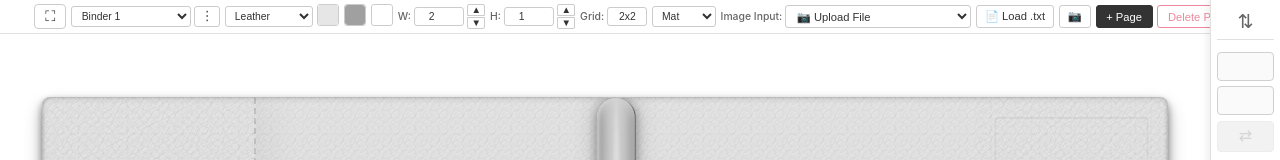
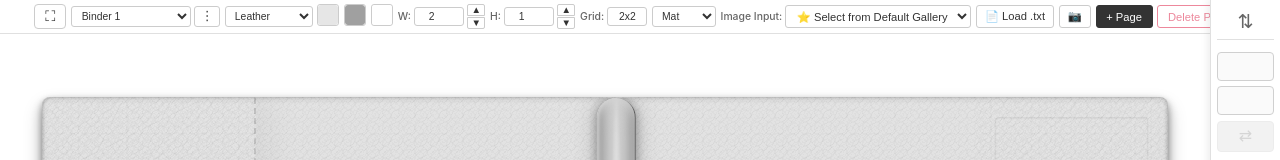
Before and after one commit to melikeozlen/binder-app, a React (Create React App) app: page / in a window 1280 px wide. Shown: the top 160 px of the page. Built offline with nearby package versions, Linux system fonts and the light colour scheme.

Commit message:
Update imageInputMode default value in App.js and Page.js components to 'defaultGallery' for improved consistency in image handling across the application.

```diff
--- a/src/App.js
+++ b/src/App.js
@@ -968,7 +968,7 @@ function App() {
   // localStorage'a kaydederken sayısal değerleri kullan
   const [gridSize, setGridSize] = useState(savedSettings?.gridSize || '2x2');
   const [pageType, setPageType] = useState(savedSettings?.pageType || 'mat');
-  const [imageInputMode, setImageInputMode] = useState(savedSettings?.imageInputMode || 'file'); // 'file', 'url' veya 'gallery'
+  const [imageInputMode, setImageInputMode] = useState(savedSettings?.imageInputMode || 'defaultGallery'); // 'file', 'url', 'gallery' veya 'defaultGallery'
   const [galleryUrls, setGalleryUrls] = useState(() => selectedBinderId ? loadGalleryUrls(selectedBinderId) : []); // Text dosyasından yüklenen URL'ler
   // defaultBackImage IndexedDB'den yükle (async olduğu için başlangıçta null)
   const [defaultBackImage, setDefaultBackImage] = useState(null);
@@ -989,7 +989,7 @@ function App() {
           setHeightRatio(settings.heightRatio || 1);
           setGridSize(settings.gridSize || '2x2');
           setPageType(settings.pageType || 'mat');
-          setImageInputMode(settings.imageInputMode || 'file');
+          setImageInputMode(settings.imageInputMode || 'defaultGallery');
         }
         setGalleryUrls(loadGalleryUrls(selectedBinderId));
         const loadedDefaultBackImage = await loadDefaultBackImage(selectedBinderId);
--- a/src/components/Page.js
+++ b/src/components/Page.js
@@ -23,7 +23,7 @@ const Page = ({
   backPageNumber = null,
   leafNumber = null,
   isTopPage = true,
-  imageInputMode = 'file',
+  imageInputMode = 'defaultGallery',
   galleryUrls = []
 }) => {
   const { language } = useLanguage();
```
